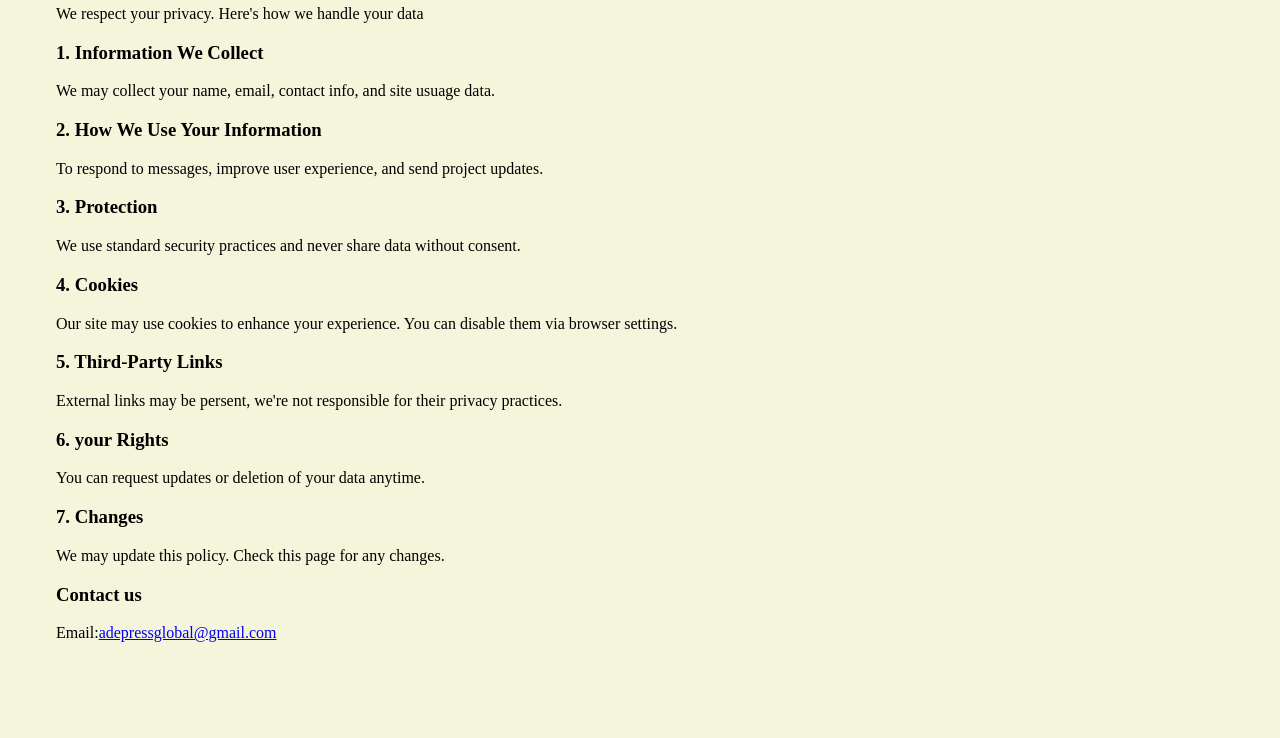
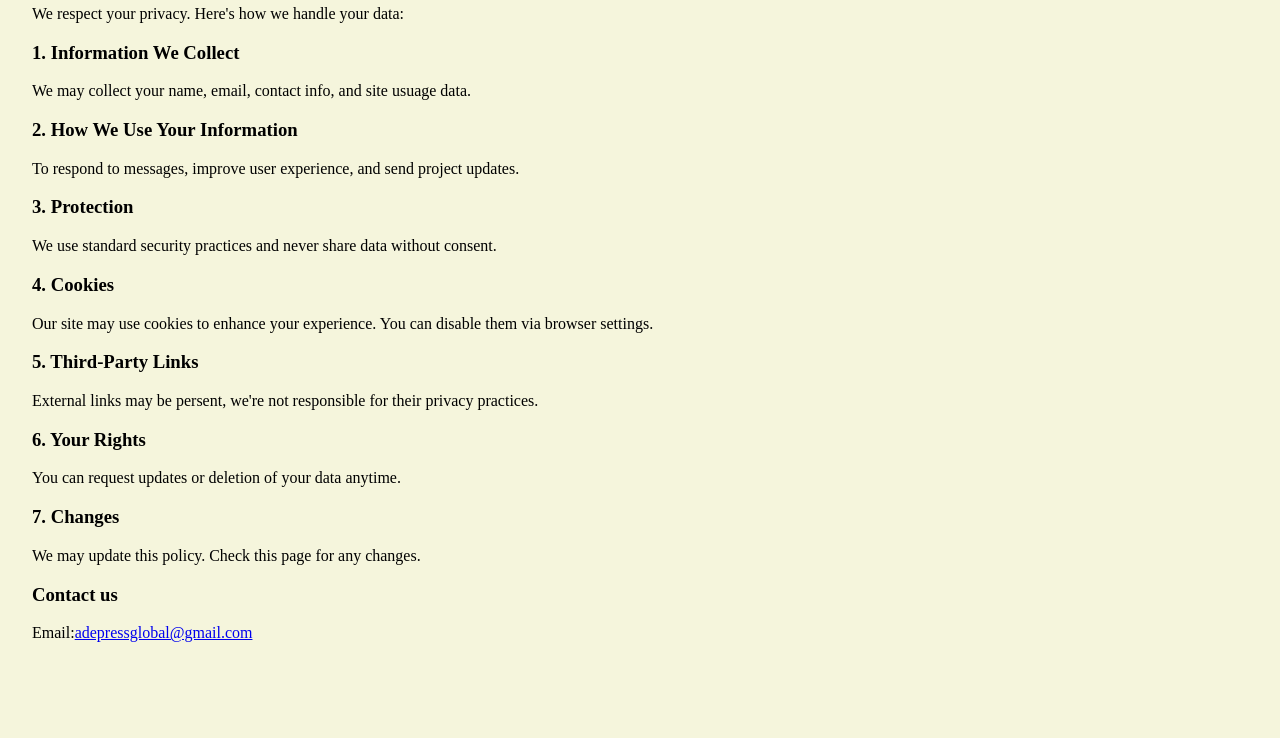
Before and after one commit to Adepress-global/ADEPRESS-CONSULT, a plain HTML site: page Privacy Policy.htm in a window 1280 px wide. Shown: the part 62-800 px from the top of the page. Drawn offline with Linux system fonts and the light colour scheme.

Commit message:
Update: modified file

```diff
--- a/Privacy Policy.htm
+++ b/Privacy Policy.htm
@@ -5,10 +5,10 @@
     <meta name="viewport" content="width=device-width, initial-scale=1.0">
     <title>Adepress Consult - Privacy Policy</title>
 </head>
-<body style="padding-left: 3em; background-color: beige;">
+<body style="padding-left: 1.5em; background-color: beige;">
     <section id=" privacy-policy">
         <h2 style="background-color: rgb(221, 180, 197);">Privacy Policy</h2>
-        <p>We respect your privacy. Here's how we handle your data</p>
+        <p>We respect your privacy. Here's how we handle your data:</p>
         <h3>1. Information We Collect</h3>
         <p>We may collect your name, email, contact info, and site usuage data.</p>
         <h3>2. How We Use Your Information</h3>
@@ -19,7 +19,7 @@
         <p>Our site may use cookies to enhance your experience. You can disable them via browser settings.</p>
         <h3>5. Third-Party Links</h3>
         <p>External links may be persent, we're not responsible for their privacy practices.</p>
-        <h3>6. your Rights</h3>
+        <h3>6. Your Rights</h3>
         <p>You can request updates or deletion of your data anytime.</p>
         <h3>7. Changes</h3>
         <p>We may update this policy. Check this page for any changes.</p>
```
Also changed, not shown: Terms of Service.htm (+1 -1 lines), index.html (+0 -1 lines).
